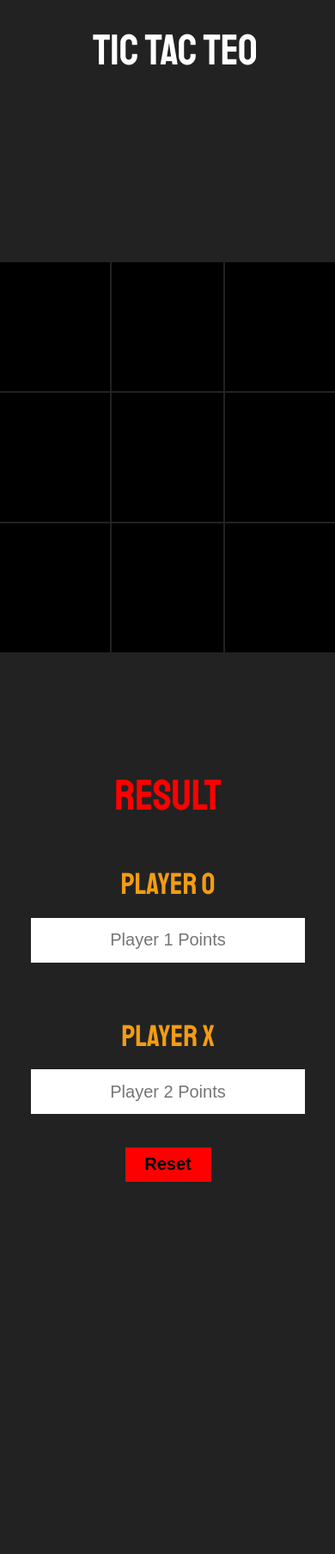
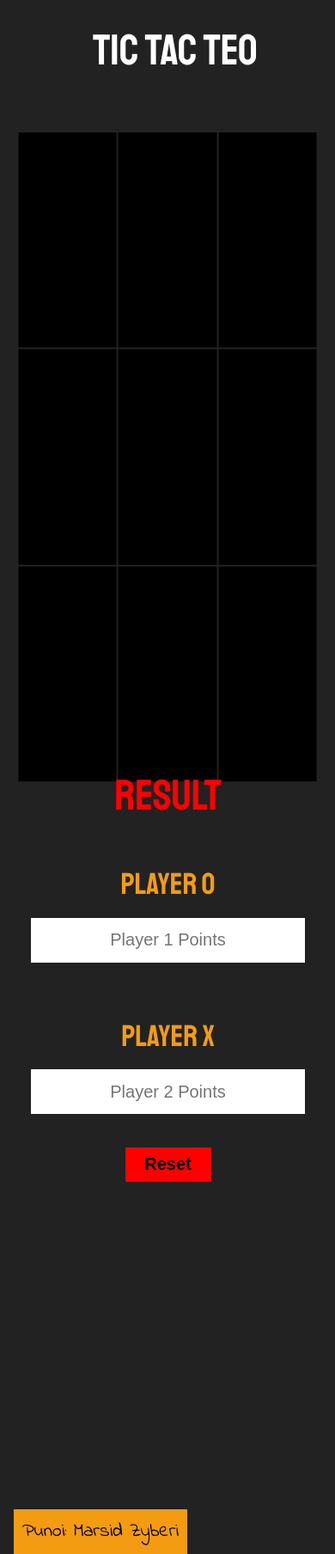
Before and after one commit to marsidi11/Tic-Tac-Teo, a plain HTML site: page index.html in a window 390 px wide. Shown: the whole page at 86% size. Before the commit the page ends 1463 px from the top, so only its background shows below. Drawn offline with Linux system fonts and the light colour scheme.

Commit message:
Class Punoi

```diff
--- a/index.html
+++ b/index.html
@@ -5,41 +5,42 @@
 	<link rel="stylesheet" type="text/css" href="style.css">
 	<link rel="icon" href="https://cdn4.iconfinder.com/data/icons/feather/24/x-circle-256.png">
 	<meta name="viewport" content="width=device-width">
+	<script type="text/javascript" src="script.js"></script>
 </head>
 <body>
 	<!-- Table In Center -->
 	<table>
 		<tr>
 			<td>
-				<input type="button" name="">
+				<input type="button" name="" id="1">
 			</td>
 			<td>
-				<input type="button" name="">
+				<input type="button" name="" id="2">
 			</td>
 			<td>
-				<input type="button" name="">
+				<input type="button" name="" id="3">
 			</td>
 		</tr>
 		<tr>
 			<td>
-				<input type="button" name="">
+				<input type="button" name="" id="4">
 			</td>
 			<td>
-				<input type="button" name="">
+				<input type="button" name="" id="5">
 			</td>
 			<td>
-				<input type="button" name="">
+				<input type="button" name="" id="6">
 			</td>
 		</tr>
 		<tr>
 			<td>
-				<input type="button" name="">
+				<input type="button" name="" id="7">
 			</td>
 			<td>
-				<input type="button" name="">
+				<input type="button" name="" id="8">
 			</td>
 			<td>
-				<input type="button" name="">
+				<input type="button" name="" id="9">
 			</td>
 		</tr>
 	</table>
@@ -58,5 +59,6 @@
 			<input class="reset" type="reset" name="">
 		</ol>
 	</div>
+	<span class="punoi">Punoi: Marsid Zyberi</span>
 </body>
 </html>
--- /dev/null
+++ b/script.js
@@ -0,0 +1,9 @@
+var p1 = getElementById('1').value;
+var p2 = getElementById('2').value;
+var p3 = getElementById('3').value;
+var p4 = getElementById('4').value;
+var p5 = getElementById('5').value;
+var p6 = getElementById('6').value;
+var p7 = getElementById('7').value;
+var p8 = getElementById('8').value;
+var p9 = getElementById('9').value;
--- a/style.css
+++ b/style.css
@@ -1,4 +1,5 @@
 @import url('https://fonts.googleapis.com/css?family=Staatliches');
+@import url('https://fonts.googleapis.com/css?family=Indie+Flower');
 
 body {
 	background: #222;
@@ -65,9 +66,17 @@ p {
 	font-weight: bold;
 	margin: 11%;
 }
+.punoi {
+	font-size: 22px;
+	font-family: "Indie Flower";
+	background: #f39c12;
+	padding: 10px;
+	position: absolute;
+	top: 88%;
+	margin-left: 8px;
+}
 
-
-@media (max-width: 480px) {
+@media (max-width: 1000px) {
 	.title {
 		position: absolute;
 		margin-top: 2px;
@@ -81,10 +90,13 @@ p {
 		top: 100%;
 	}
 	table {
-		width: 400px;
-		height: 400px;
+		width: 90%;
+		height: 90%;
 		position: absolute;
 		top: 63%;
 		margin-bottom: 100px;
 	}
+	.punoi {
+		top: 208%;
+	}
 }
```
